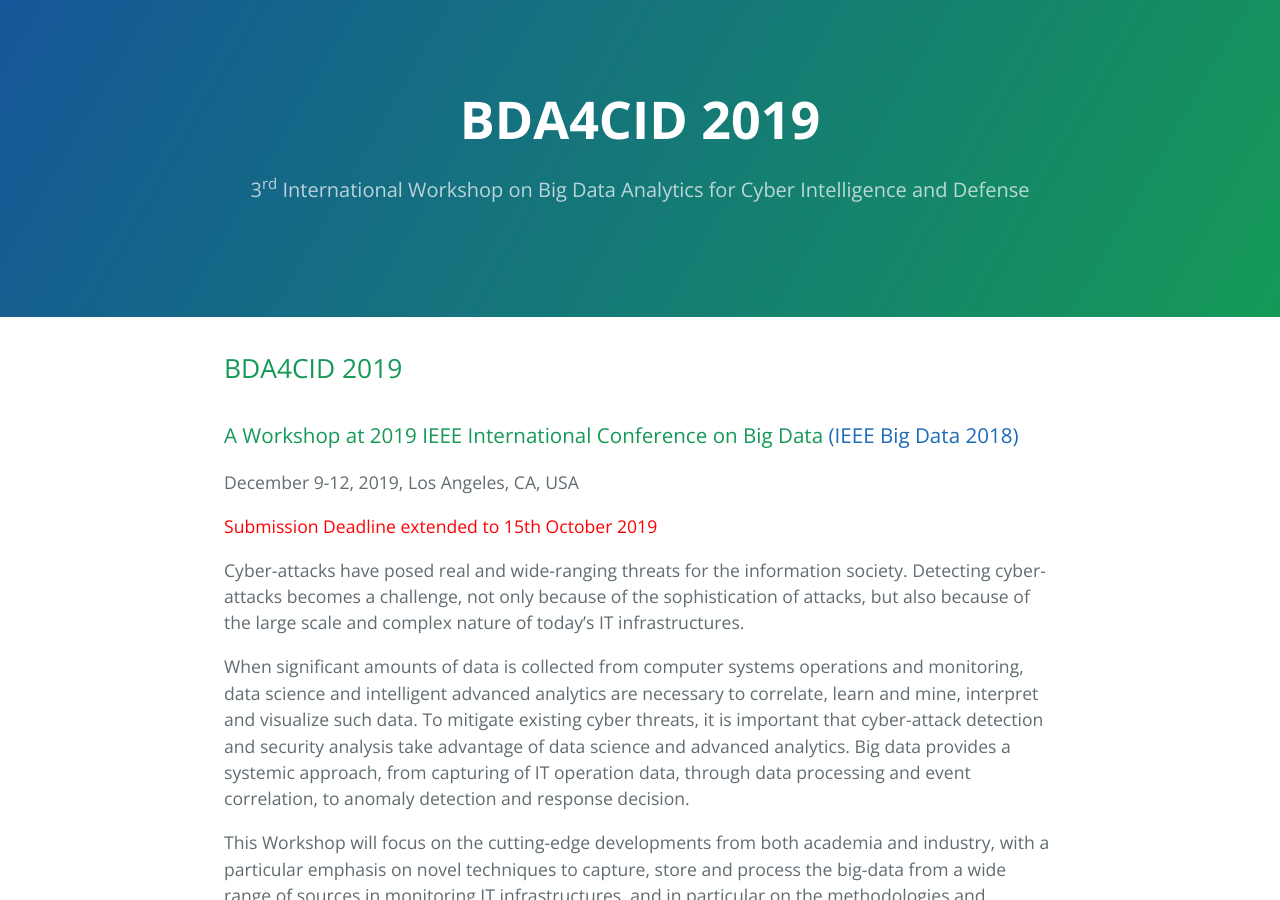
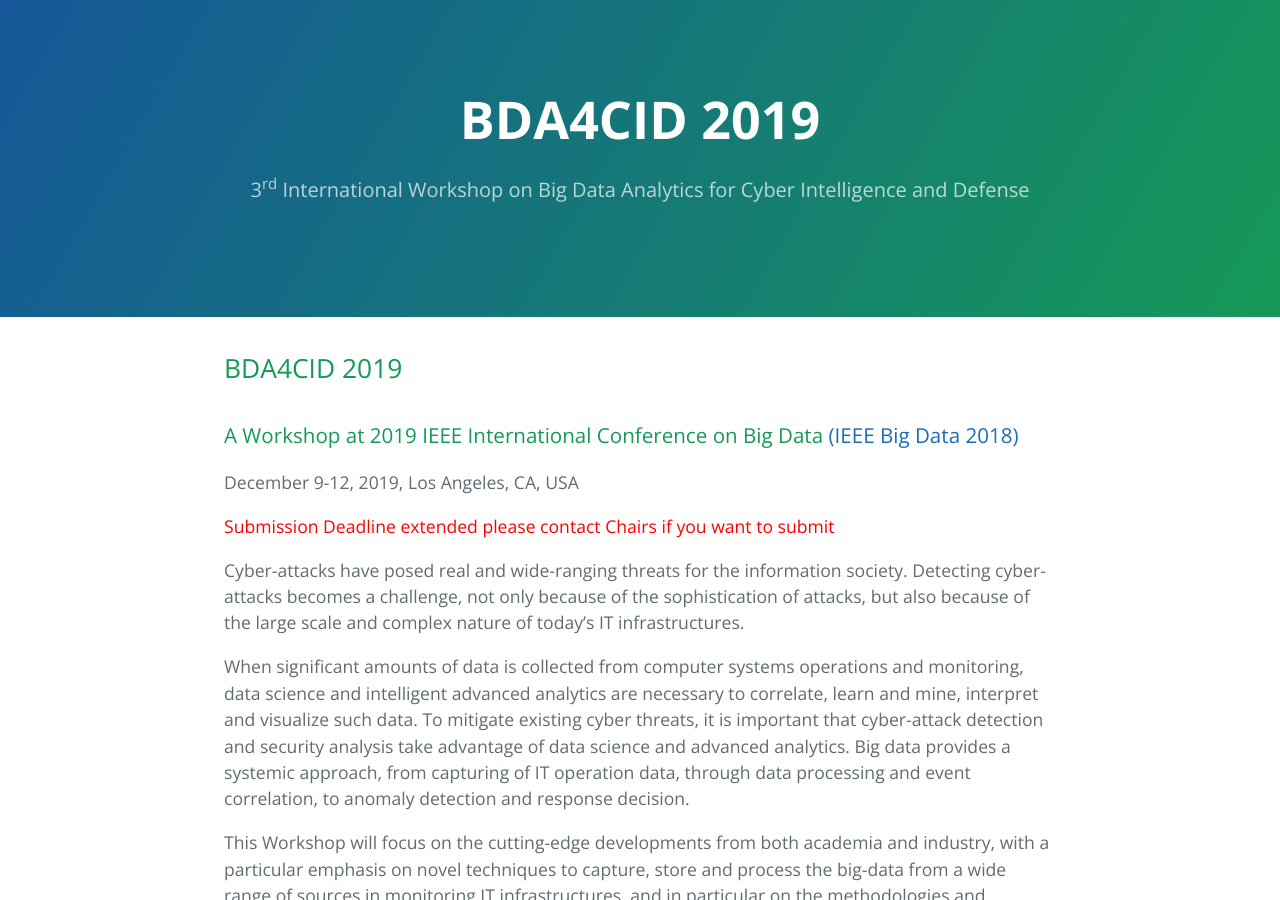
Before and after one commit to bda4cid/bda4cid.github.io, a Jekyll site: the page built from index.md, in a window 1280 px wide and 900 px high. Built offline with Jekyll 4.4.1, drawn with Linux system fonts in a browser that asks for light colours; our own code applies the rules of GitHub Pages for plain Markdown files; some of the changed text lies outside the part shown.

Commit message:
Changed submission deadline

```diff
--- a/index.md
+++ b/index.md
@@ -5,7 +5,7 @@
 ### A Workshop at 2019 IEEE International Conference on Big Data [(IEEE Big Data 2018)](http://cci.drexel.edu/bigdata/bigdata2019)
 December 9-12, 2019, Los Angeles, CA, USA
 
-<span style="color:red">Submission Deadline extended to 15th October 2019</span>
+<span style="color:red">Submission Deadline extended please contact Chairs if you want to submit</span>
 
 Cyber-attacks have posed real and wide-ranging threats for the information society. Detecting cyber-attacks becomes a challenge, not only because of the sophistication of attacks, but also because of the large scale and complex nature of today’s IT infrastructures.
 
@@ -75,9 +75,9 @@
 ### Important Dates
 
 |-------|-------------------|
-| ~~Oct 1, 2019~~ Oct 15, 2019 | Due date for full workshop papers submission |
+| Contact Chairs | Due date for full workshop papers submission |
 | Nov 1, 2019 |  Notification of paper acceptance to authors |
-| Nov 15, 2019 | Camera-ready of accepted papers |
+| Nov 20, 2019 | Camera-ready of accepted papers |
 | Dec 9-12 2019 | Workshop - one of the days |
 
 ### Workshop Program Co-Chairs
```
